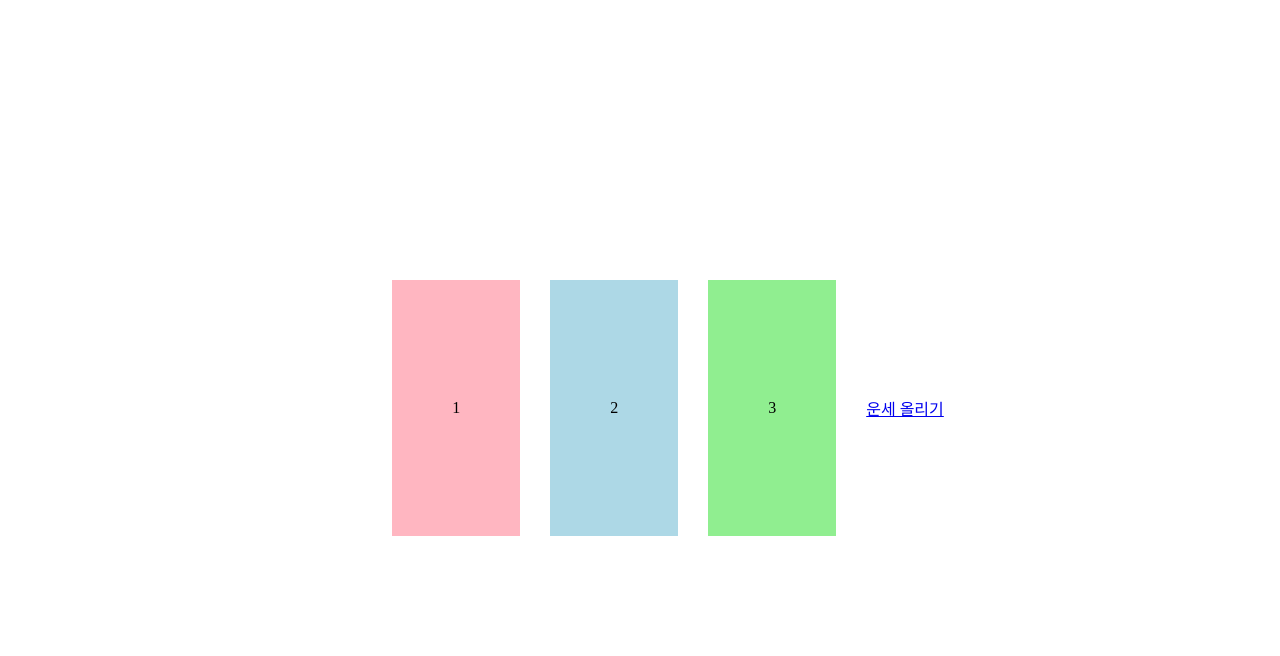
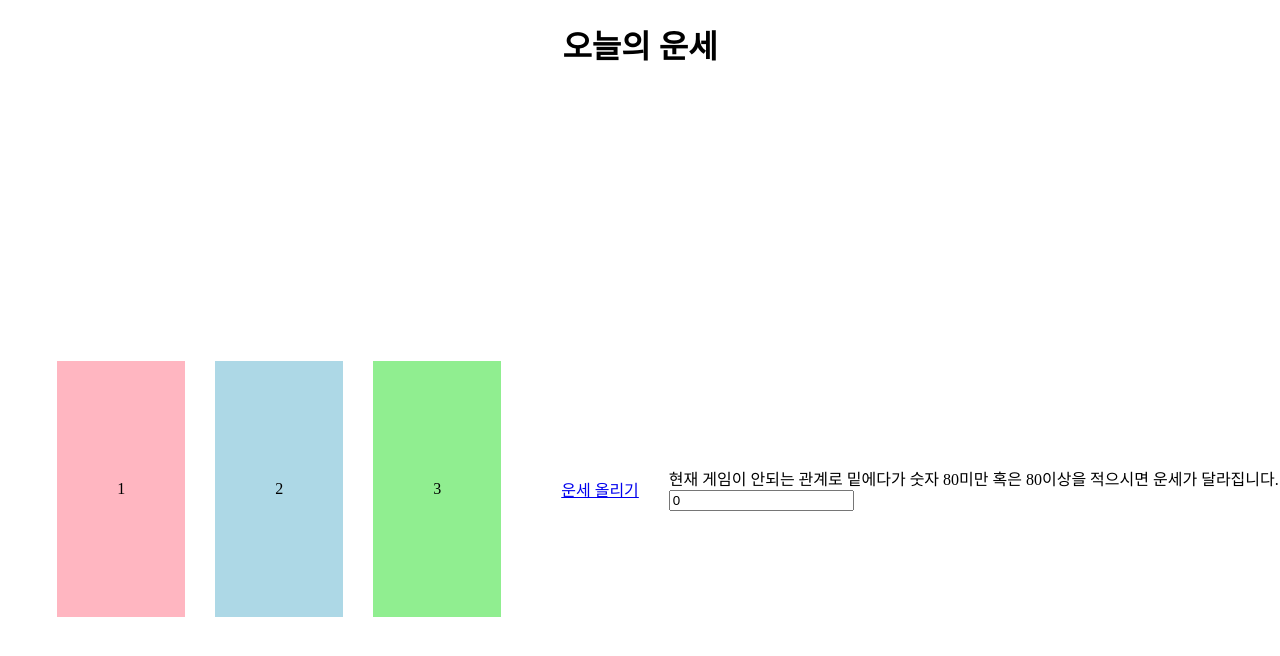
Before and after one commit to yun-21/Taro, a React app in the folder client/: page / in a window 1280 px wide. Shown: the top 656 px of the page. Built offline with nearby package versions, Linux system fonts and the light colour scheme; the HTML template or start-up script is replaced by a standard one.

Commit message:
돌 넣는 게임이 안되는 관계로 임시 점수 input 추가

```diff
--- a/client/src/main/taromain.tsx
+++ b/client/src/main/taromain.tsx
@@ -4,6 +4,7 @@ import styles from '../style/styles';
 import { Link } from 'react-router-dom';
 
 const TaroMain: React.FC = () => {
+    const [score, setScore] = useState(0);
     const [modalState, setModalState] = useState(false);
     const setModal = () => {
         setModalState(true);
@@ -11,8 +12,15 @@ const TaroMain: React.FC = () => {
     const initModal = () => {
         setModalState(false);
     }
+    const scoreChange = (event: React.ChangeEvent<HTMLInputElement>) => {
+        setScore(Number(event.target.value));
+    };
 
 return (
+    <div>
+        <h1 style={styles.title}>
+            오늘의 운세
+        </h1>
         <div style={styles.allCard}>
             <div onClick={setModal}>
                 <div style={styles.oneCard}>1</div>
@@ -24,11 +32,22 @@ return (
                 <div style={styles.threeCard}>3</div>
             </div>
             <div>
+            </div>
+            <div>
                 <Link to="/game">
                     운세 올리기
                 </Link>
             </div>
-        <Modal modalState={modalState} onClose={initModal} />
+            <div style={styles.imsiStyle}>
+                <div>
+                    현재 게임이 안되는 관계로 밑에다가 숫자 80미만 혹은 80이상을 적으시면 운세가 달라집니다.
+                </div>
+                <div>
+                    <input type="text" value={score} onChange={scoreChange} placeholder='게임이안됨 점수작성해주세요(1~100까지)'/>
+                </div>
+            </div>
+            <Modal modalState={modalState} onClose={initModal} score={score}/>
+        </div>
     </div>
 
 )
--- a/client/src/style/styles.ts
+++ b/client/src/style/styles.ts
@@ -1,5 +1,8 @@
 import React from 'react';
 const styles: {[key:string]:React.CSSProperties} = {
+  title : {
+    textAlign: 'center'
+  },
   content : {
     display:"flex",
     flexDirection:"column",
@@ -43,6 +46,10 @@ const styles: {[key:string]:React.CSSProperties} = {
     height: '20vw',
     backgroundColor: 'lightgreen'
   },
+  imsiStyle : {
+    display:'flex',
+    flexDirection:'column'
+  }
 };
 
 export default styles
```
Lines whose indentation alone changed are shown as unchanged.
